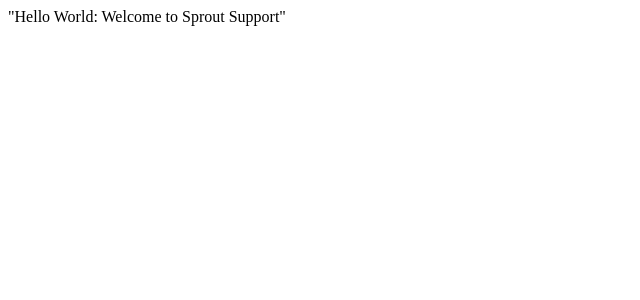
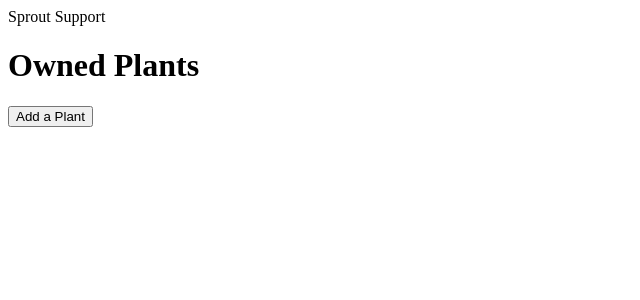
Before and after one commit to immersion-juliet-misfits/sproutsupport, a React app: page /myplants in a window 1280 px wide. Shown: the top 300 px of the page, without its empty margins (0-640 px from the left). Built offline with nearby package versions, Linux system fonts and the light colour scheme.

Commit message:
Add OwnedPlants component and test route created and tested in Postman

```diff
--- a/client/src/component/App.tsx
+++ b/client/src/component/App.tsx
@@ -1,3 +1,18 @@
-const App = () => <div>"Hello World: Welcome to Sprout Support"</div>;
+import React from "react";
+import { Routes, Route } from "react-router-dom";
+import OwnedPlants from "./PlantCare/OwnedPlants";
+
+const App = () => {
+    return (
+        <div>
+            Sprout Support
+        <Routes>
+            {/* <Route path="/" element={<Login />}> */}
+            {/* <Route path="/home" element={<Homepage />}> */}
+            <Route path="/myplants" element={<OwnedPlants />}></Route>
+        </Routes>
+        </div>
+    )
+}
 
 export default App;
--- /dev/null
+++ b/client/src/component/PlantCare/OwnedPlants.tsx
@@ -0,0 +1,13 @@
+import React, {useState, useEffect} from "react";
+
+const OwnedPlants = () => {
+    return (
+        <div>
+            <h1>Owned Plants</h1>
+            {/* will eventually be used with cards... */}
+            <input type="button" value="Add a Plant"></input>
+        </div>
+    )
+}
+
+export default OwnedPlants;
```
Also changed, not shown: 2 other files (tests, documents, lock files or other folders).
